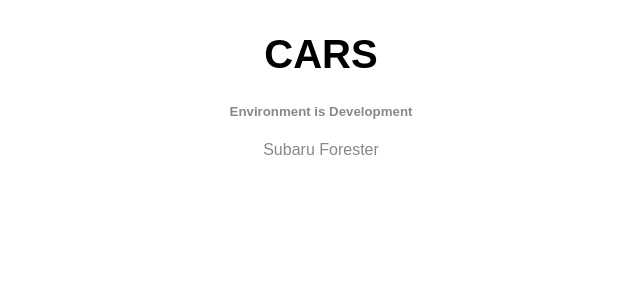
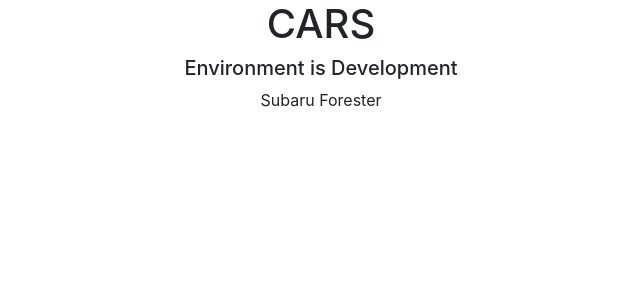
Before and after one commit to kannanParamasivam/angular-practice, an Angular app: page / in a window 1280 px wide. Shown: the top 300 px of the page, without its empty margins (319-959 px from the left). Built offline with nearby package versions, Linux system fonts and the light colour scheme.

Commit message:
Added bootstrap

```diff
--- a/package.json
+++ b/package.json
@@ -20,6 +20,7 @@
     "@angular/platform-browser": "^6.0.6",
     "@angular/platform-browser-dynamic": "^6.0.6",
     "@angular/router": "^6.0.6",
+    "bootstrap": "^4.1.1",
     "core-js": "^2.5.4",
     "rxjs": "^6.2.1",
     "zone.js": "^0.8.26"
--- a/src/styles.css
+++ b/src/styles.css
@@ -1,5 +1,5 @@
 /* You can add global styles to this file, and also import other style files */
-h1 {
+/* h1 {
     color:black;
     font-family: Arial, Helvetica, sans-serif;
     font-size: 250%;
@@ -15,8 +15,10 @@
   body, input[text], button {
     color: #888;
     font-family: Cambria, Georgia;
-  }
+  } */
   /* everywhere else */
-  * {
+  /* * {
     font-family: Arial, Helvetica, sans-serif;
-  }
+  } */
+
+  @import '~bootstrap/dist/css/bootstrap.min.css';
```
Also changed, not shown: 1 other file (tests, documents, lock files or other folders).
